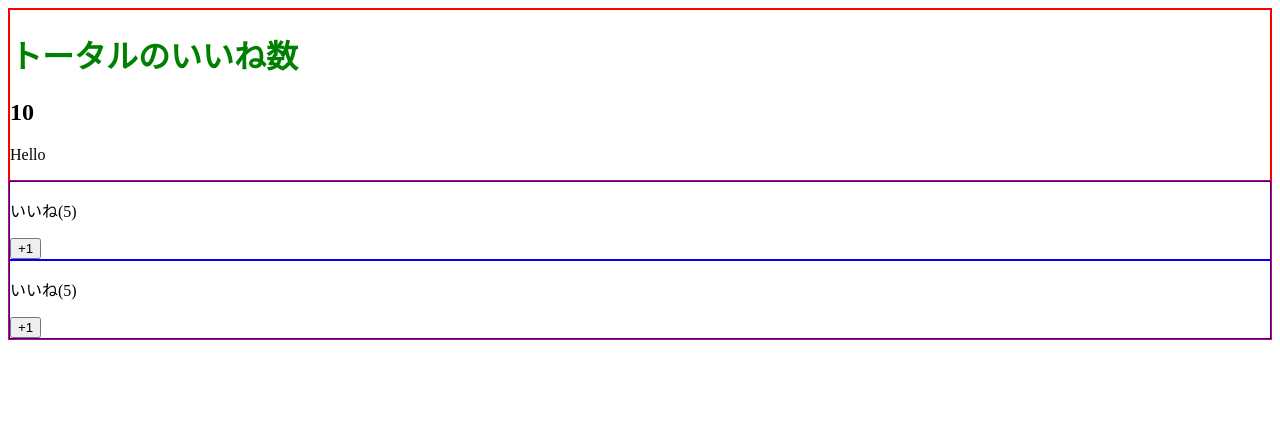
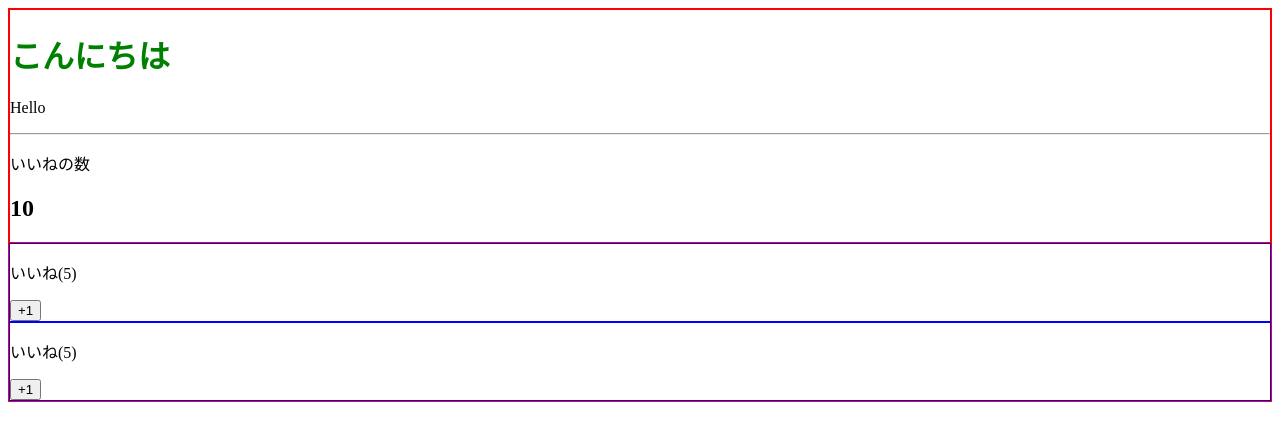
Before and after one commit to jin-aiit-a1824jj/vueJS-sample, a Vue app in the folder session6/index4/: page / in a window 1280 px wide. Shown: the top 440 px of the page. Built offline with nearby package versions, Linux system fonts and the light colour scheme.

Commit message:
slot - add name & tamplate pair

```diff
--- a/session6/index4/src/App.vue
+++ b/session6/index4/src/App.vue
@@ -1,8 +1,12 @@
 <template>
   <div>
     <LikeHeader headerText="Hello">
-      <h1>トータルのいいね数</h1>
-      <h2>{{ number }}</h2>
+      <template v-slot:title>
+        <h1>こんにちは</h1>
+      </template>
+      <template v-slot:number>
+        <h2>{{ number }}</h2>
+      </template>
     </LikeHeader>
     <LikeNumber v-bind:totalNumber="number" v-on:my-click="number = $event"></LikeNumber>
     <LikeNumber :totalNumber="number" @my-click="incrementNumber"></LikeNumber>
--- a/session6/index4/src/components/LikeHeader.vue
+++ b/session6/index4/src/components/LikeHeader.vue
@@ -1,7 +1,10 @@
 <template>
   <div>
-    <slot>デフォルトのタイトル</slot>
+    <slot name="title">デフォルトのタイトル</slot>
     <p>{{ headerText }}</p>
+    <hr>
+    <p>いいねの数</p>
+    <slot name="number"></slot>
   </div>
 </template>
 
```
